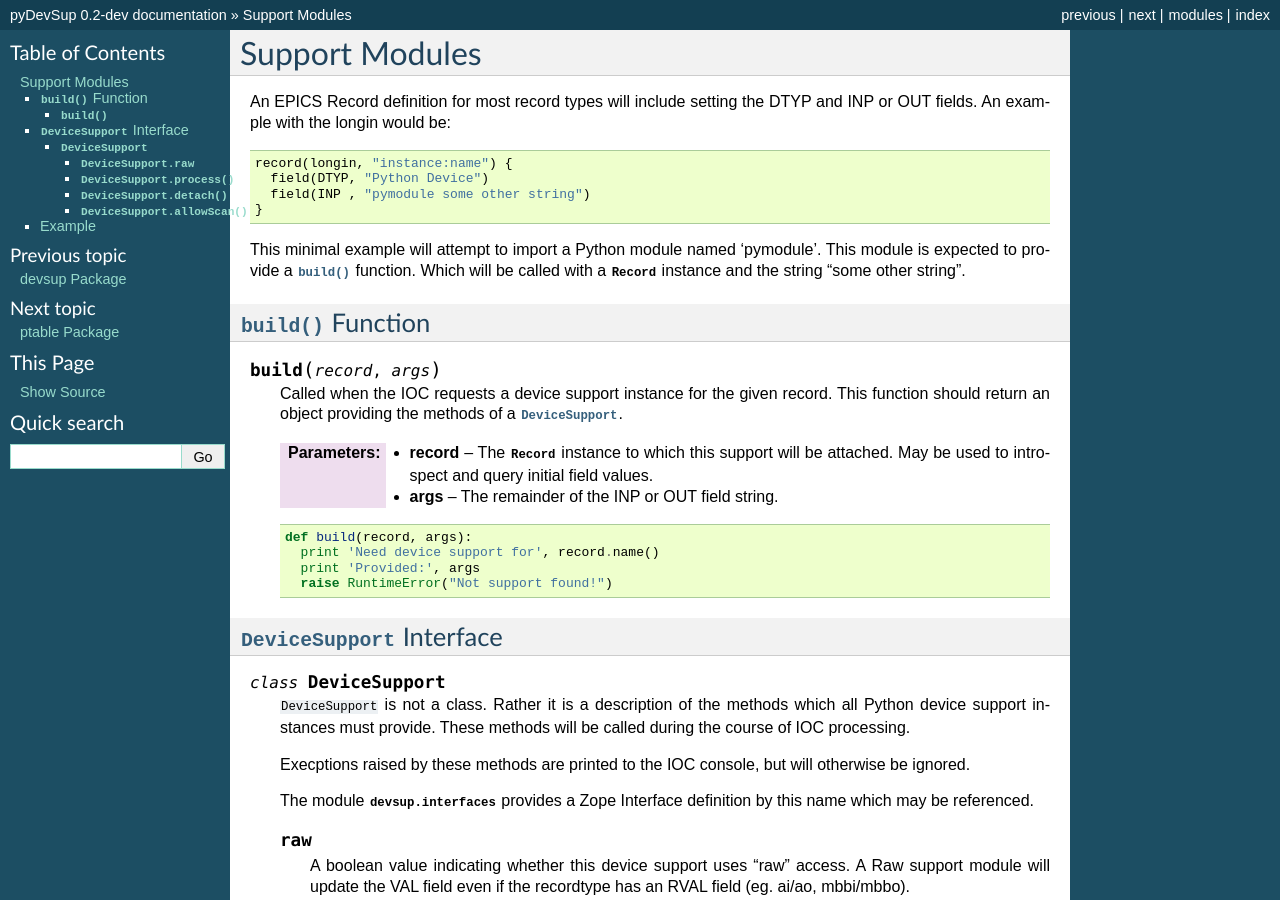
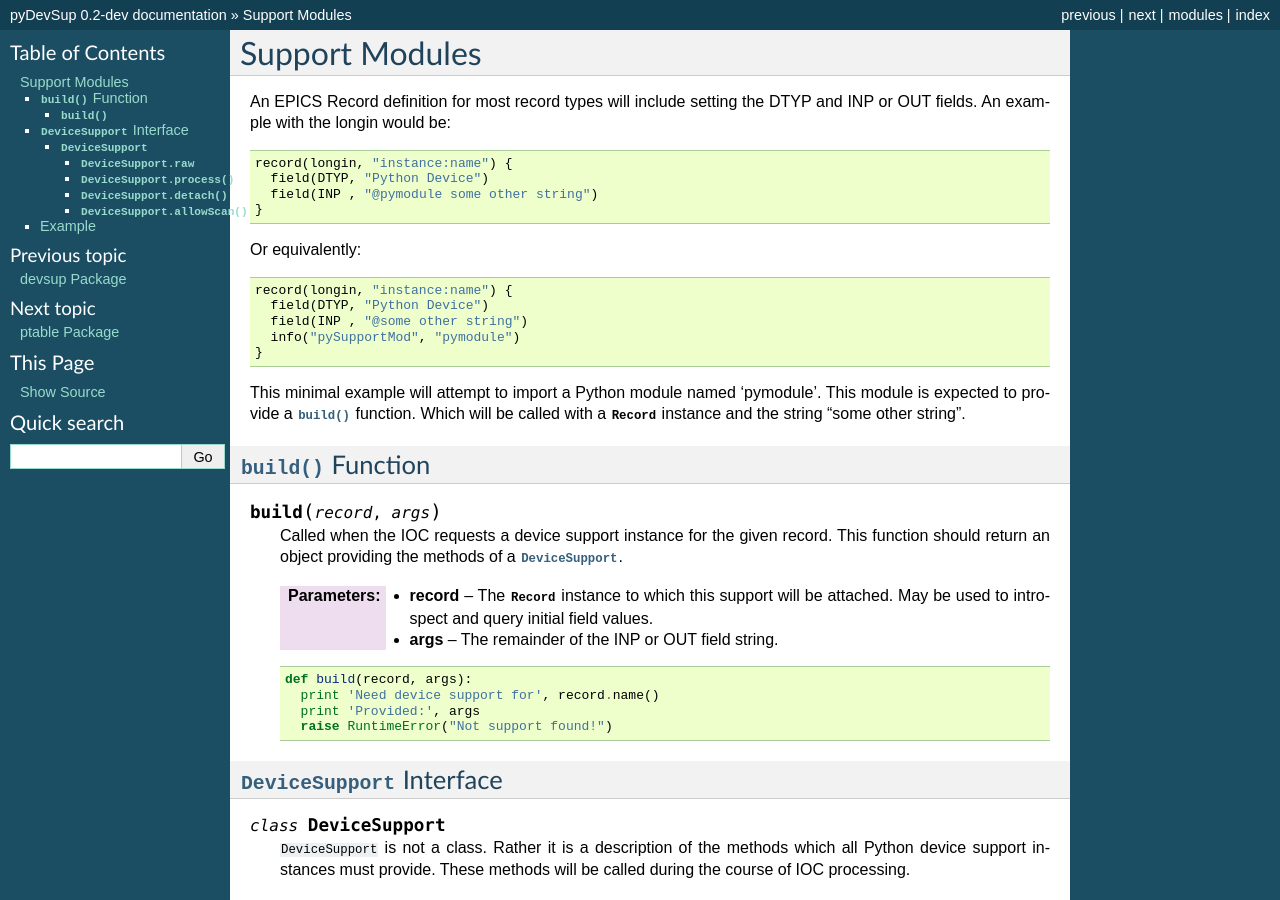
Before and after one commit to mdavidsaver/pyDevSup, a Sphinx documentation site: the page built from documentation/interfaces.rst, in a window 1280 px wide and 900 px high. Built offline with Sphinx 7.4.7, drawn with Linux system fonts in a browser that asks for light colours.

Commit message:
more doc

```diff
--- a/documentation/interfaces.rst
+++ b/documentation/interfaces.rst
@@ -7,7 +7,15 @@ An example with the longin would be: ::
 
   record(longin, "instance:name") {
     field(DTYP, "Python Device")
-    field(INP , "pymodule some other string")
+    field(INP , "@pymodule some other string")
+  }
+
+Or equivalently: ::
+
+  record(longin, "instance:name") {
+    field(DTYP, "Python Device")
+    field(INP , "@some other string")
+    info("pySupportMod", "pymodule")
   }
 
 This minimal example will attempt to import a Python
```
